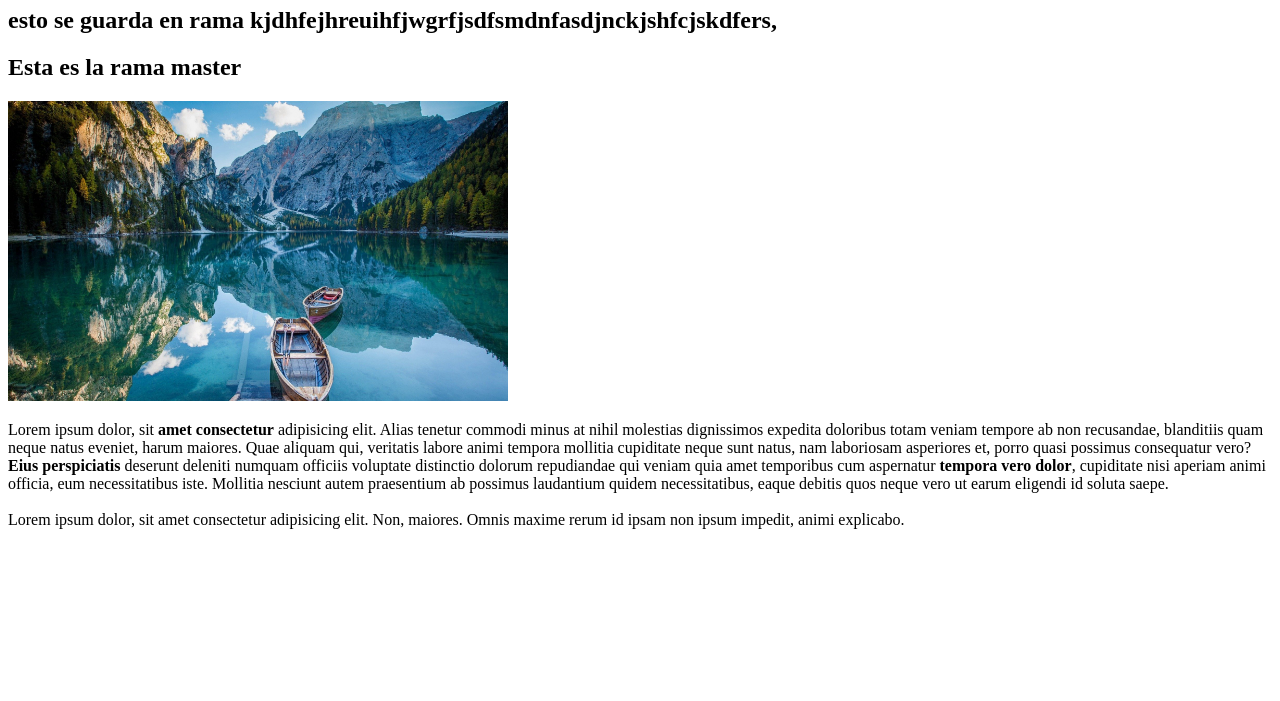
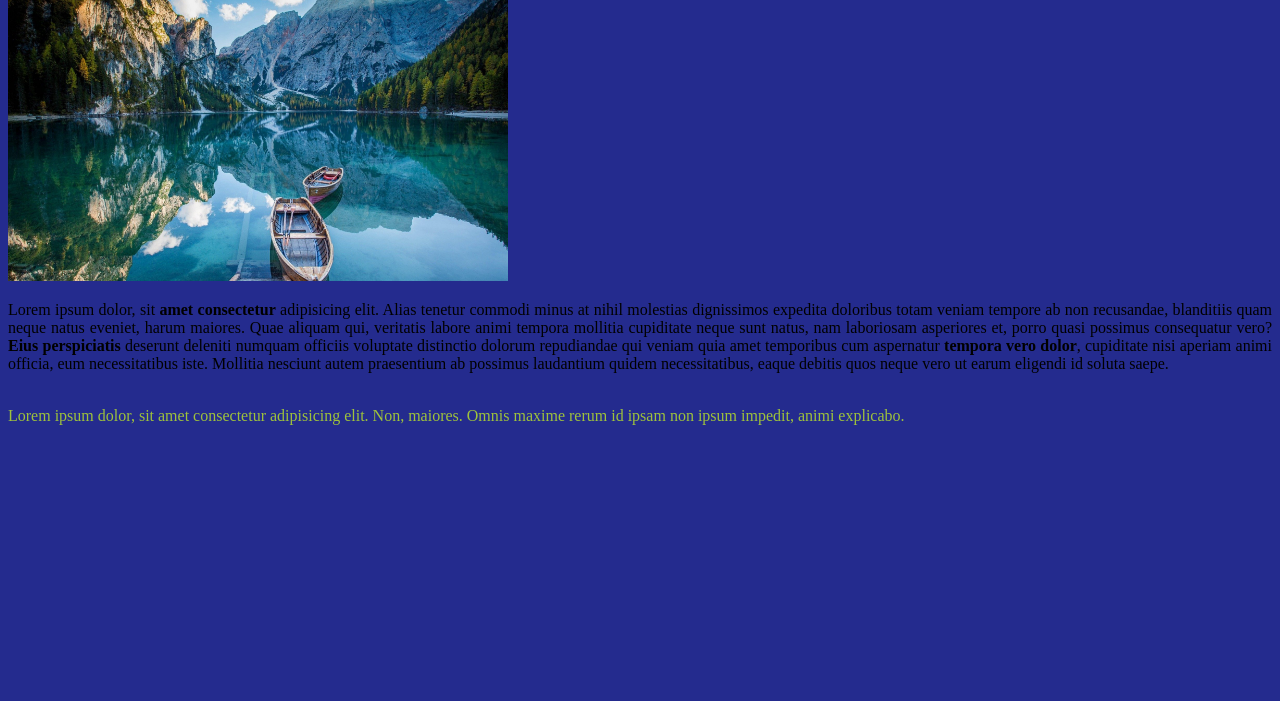
Before and after one commit to joshuertasca/BIT_Johan_Huertas, a plain HTML site: page index.html in a window 1280 px wide. Shown: the part 99-800 px from the top of the page. Drawn offline with Linux system fonts and the light colour scheme.

Commit message:
cambio con css

```diff
--- a/css/estilos.css
+++ b/css/main.css
@@ -2,6 +2,10 @@ h1 {
     color:#f04502;
     text-align:center;
 
+}
+
+.texto2 {
+    color: rgb(158, 194, 60);
 }
 
 p {
@@ -9,5 +13,5 @@ p {
 }
 
 body {
-    background-color:rgba(124, 177, 137, 0.911);
+    background-color:rgba(15, 23, 131, 0.911);
 }
--- a/index.html
+++ b/index.html
@@ -7,27 +7,18 @@
 	<meta name="viewport" content="width=device-width, initial-scale=1.0">
 	<!-- viewport sirve para ajustar la pagina al tamaño de la pantalla -->
 	<title>Primera Pagina</title> <!-- es el titulo de la pestaña -->
-
+	<link rel="stylesheet" href="css/main.css">
 </head>
 
 <!-- para comentar se utiliza la tecla c y tabular -->
-	este texto lo guardo otra persona en master
-este texto lo guardo otra persona en johan
+
 <body>
 	<!-- es el cuerpo de la pagina -->
 
 	<header>
 		<h1>El Lago</h1>
+
 	</header>
-
-
-	<main>
-		<h2>esto se guarda en rama kjdhfejhreuihfjwgrfjsdfsmdnfasdjnckjshfcjskdfers, </h2>
-	</main>
-
-	<main>
-		<h2>Esta es la rama master</h2>
-	</main>
 
 	<main>
 		<img src="img/lago.jpg" width="500" height="300" alt="">
@@ -36,8 +27,8 @@ este texto lo guardo otra persona en johan
 	<main>
 		<p>Lorem ipsum dolor, sit <b> amet consectetur</b> adipisicing elit. Alias tenetur commodi minus at nihil molestias dignissimos expedita doloribus totam veniam tempore ab non recusandae, blanditiis quam neque natus eveniet, harum maiores. Quae aliquam qui, veritatis labore animi tempora mollitia cupiditate neque sunt natus, nam laboriosam asperiores et, porro quasi possimus consequatur vero? <strong> Eius perspiciatis </strong>deserunt deleniti numquam officiis voluptate distinctio dolorum repudiandae qui veniam quia amet temporibus cum aspernatur <strong>tempora vero dolor</strong>, cupiditate nisi aperiam animi officia, eum necessitatibus iste. Mollitia nesciunt autem praesentium ab possimus laudantium quidem necessitatibus, eaque debitis quos neque vero ut earum eligendi id soluta saepe.
 		<br>
-		<br>
-		Lorem ipsum dolor, sit amet consectetur adipisicing elit. Non, maiores. Omnis maxime rerum id ipsam non ipsum impedit, animi explicabo.
+		<br> </p>
+		<p class="texto2"> Lorem ipsum dolor, sit amet consectetur adipisicing elit. Non, maiores. Omnis maxime rerum id ipsam non ipsum impedit, animi explicabo.
 		</p>
 	</main>
 
```
